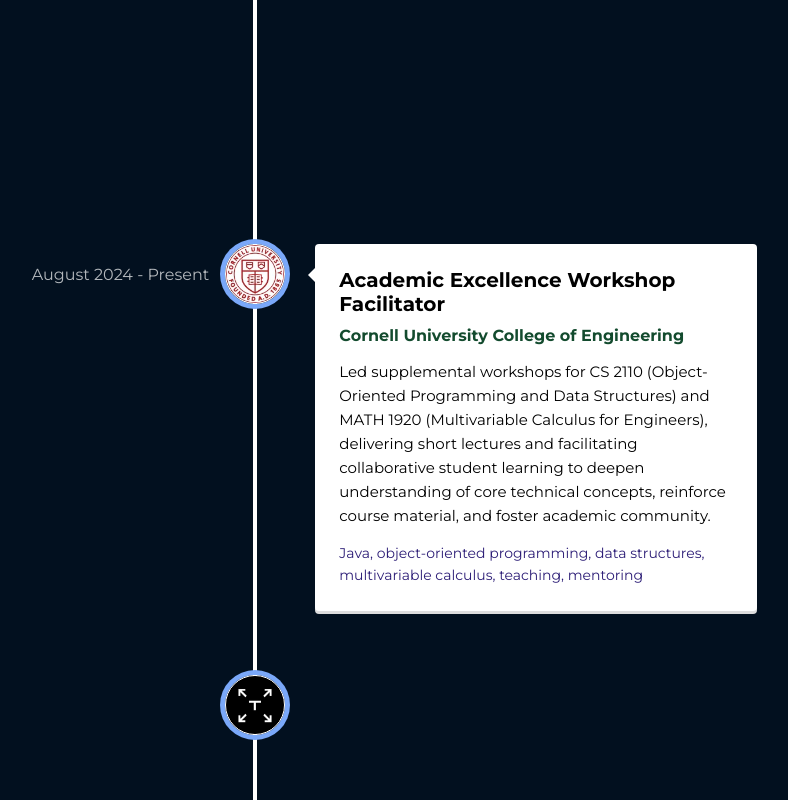
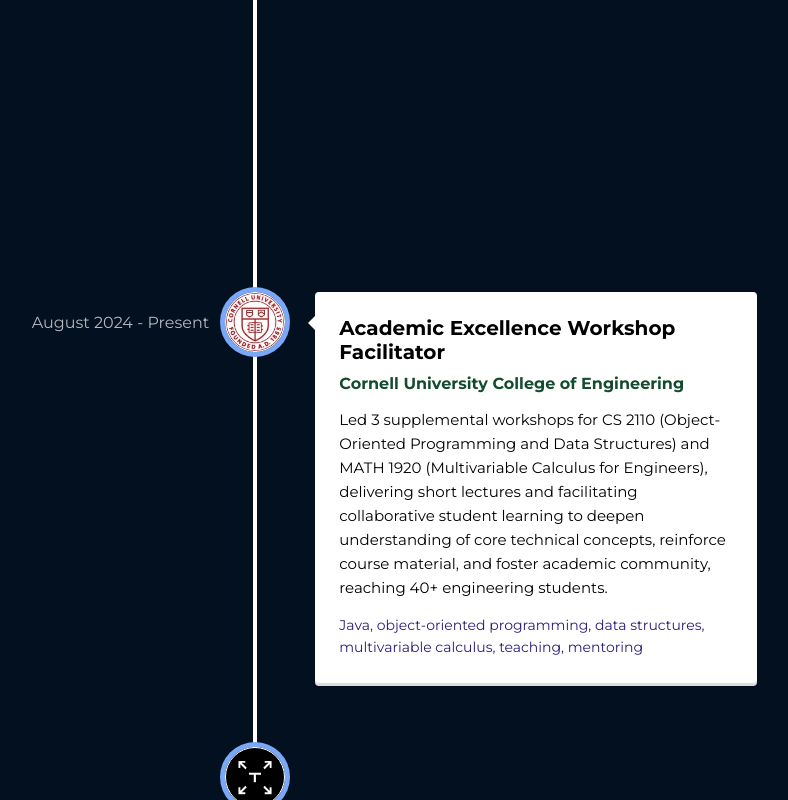
Before and after one commit to shannon-jliu/shannon-jliu.github.io, a React (Create React App) app: page /experience in a window 1280 px wide. Shown: the part 1529-2329 px from the top of the page, without its empty margins (385-1173 px from the left). Built offline with nearby package versions, Linux system fonts and the light colour scheme.

Commit message:
update experience

```diff
--- a/src/components/Experience.js
+++ b/src/components/Experience.js
@@ -17,8 +17,8 @@
             position: "Cybersecurity Engineering Intern",
             location: "FactSet Research Systems Inc.",
             date: "June 2025 - Present",
-            description: "Built scalable, cloud-native security solutions and enhanced developer infrastructure on the Security Automation and Analytics Team, collaborating in an Agile environment. Developed middleware to surface vulnerability data via GraphQL and deployed the OpenCTI threat intelligence platform on EKS with Kubernetes, Helm, and GitHub Actions, automating threat data ingestion across 10+ APIs to streamline operations and reduce manual effort.",
-            skills: "JavaScript, Kubernetes, Helm, PostgreSQL, GraphQL, Github Actions, Amazon Web Services, automation, CI/CD",
+            description: "Developed secure, cloud-native solutions with JavaScript, GraphQL, and Azure, delivering role-based APIs that provided risk and vulnerability data to 11 business units and 30+ departments. Built MCP tools and a Python server integrated with Anthropic Claude, enabling 40+ teams to query asset vulnerabilities and receive guided LLM-driven resolutions. Deployed a threat intelligence platform on AWS EKS with Kubernetes, Helm, and CI/CD pipelines, integrating 10+ APIs to automate threat data collection and improve security visibility.",
+            skills: "Python, JavaScript, Kubernetes, Helm, PostgreSQL, GraphQL, Github Actions, Amazon Web Services, automation, CI/CD",
             icon: factsetIcon
         },
         {
@@ -44,7 +44,7 @@
           position: "Academic Excellence Workshop Facilitator",
           location: "Cornell University College of Engineering",
           date: "August 2024 - Present",
-          description: "Led supplemental workshops for CS 2110 (Object-Oriented Programming and Data Structures) and MATH 1920 (Multivariable Calculus for Engineers), delivering short lectures and facilitating collaborative student learning to deepen understanding of core technical concepts, reinforce course material, and foster academic community.",
+          description: "Led 3 supplemental workshops for CS 2110 (Object-Oriented Programming and Data Structures) and MATH 1920 (Multivariable Calculus for Engineers), delivering short lectures and facilitating collaborative student learning to deepen understanding of core technical concepts, reinforce course material, and foster academic community, reaching 40+ engineering students.",
           skills: "Java, object-oriented programming, data structures, multivariable calculus, teaching, mentoring",
           icon: cornelluniversityIcon,
         },
```
Also changed, not shown: 1 other file (tests, documents, lock files or other folders).
